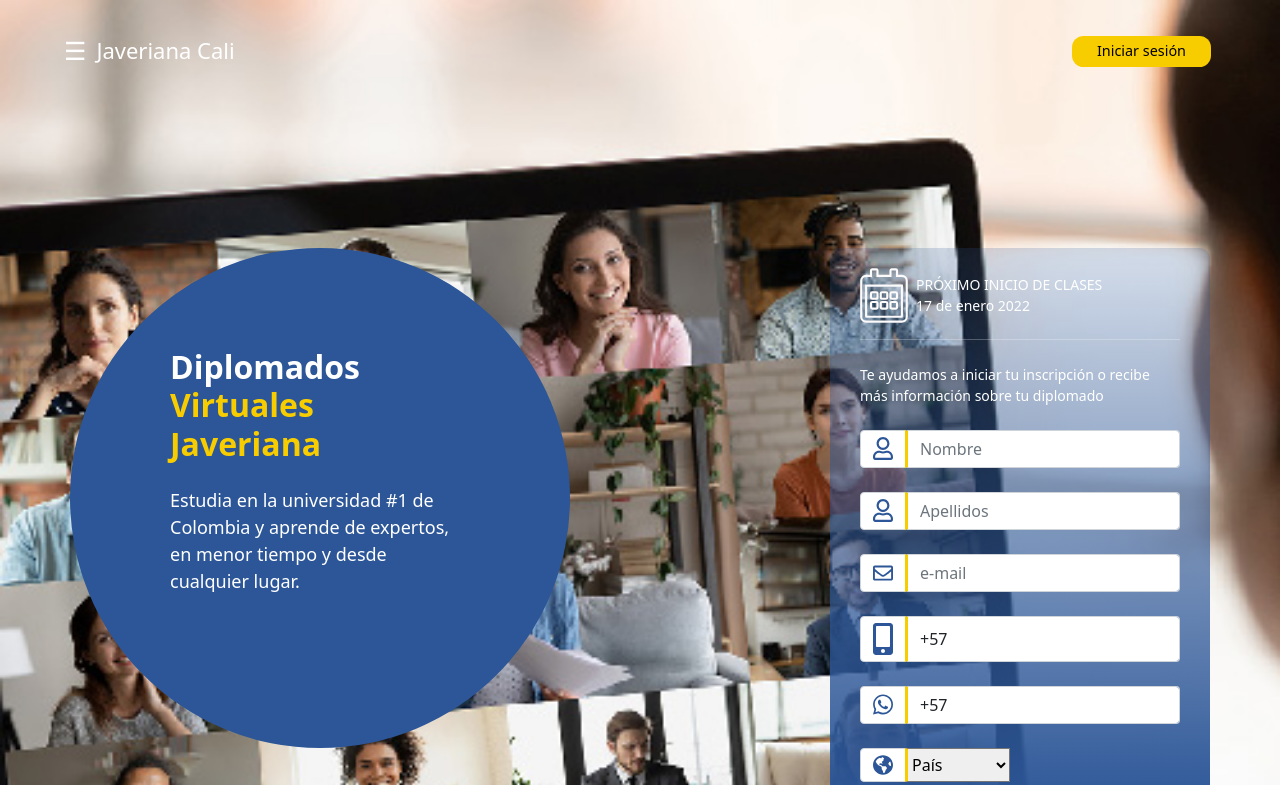
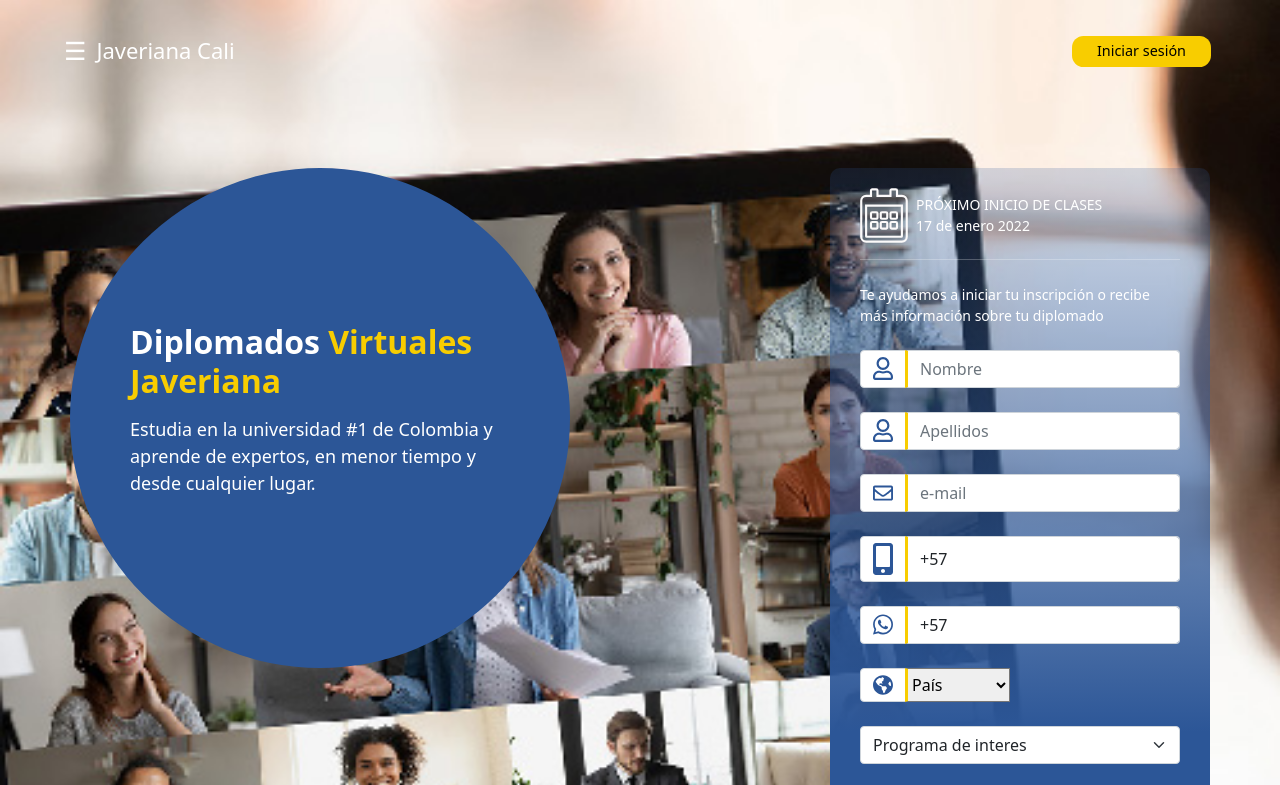
Before and after one commit to Jhondao/landing-puj, a website: page index.html in a window 1280 px wide. Shown: the top 785 px of the page. Drawn offline with nearby package versions, Linux system fonts and the light colour scheme.

Commit message:
Ajuste circulo section-1

```diff
--- a/assets/css/style.css
+++ b/assets/css/style.css
@@ -94,6 +94,7 @@
 
 .offcanvas-start{
     width: 320px !important;
+    overflow: hidden;
 }
 
 
@@ -143,18 +144,17 @@
 /* ------------------------------  SECTION 1 - home formulario --------------------------------------------------*/
 
 #section-1{
-    padding-top: 200px;
+    padding-top: 120px;
     background-image: url('../img/slide-01.jpg');
     background-size: cover;
 }
 
 
 #section-1 #section-1-text{
-    border-radius: 50%;
+    clip-path: circle(50% at 50% 50%);
     height: 500px;
     width: 500px;
     background-color: var(--color-primary);
-    padding: 100px;
 }
 
 #section-1 #section-1-text span{
@@ -178,7 +178,6 @@
 #section-1 #section-1-formulario span{
     background-color: white;
 }
-
 
 
 
--- a/index.html
+++ b/index.html
@@ -59,10 +59,10 @@
 
     <section id="section-1">
         <div class="container">
-            <div class="row d-flex flex-wrap align-items-stretch justify-content-between ">
+            <div class="row d-flex flex-wrap justify-content-between ">
                 <!-- Section de texto -->
-                <div class="col-12 col-lg-8 my-5" id="section-1-text">
-                    <div class="d-flex flex-column justify-content-center">
+                <div class="col-12 col-lg-8 my-5 d-flex justify-content-center align-items-center" id="section-1-text">
+                    <div class="p-5">
                         <h2 class="text-white fw-bold">Diplomados <span>Virtuales Javeriana</span> </h2>
                         <p class="my-3 text-white">Estudia en la universidad #1 de Colombia y aprende de expertos, en menor tiempo y desde cualquier lugar.</p>
                     </div>
```
